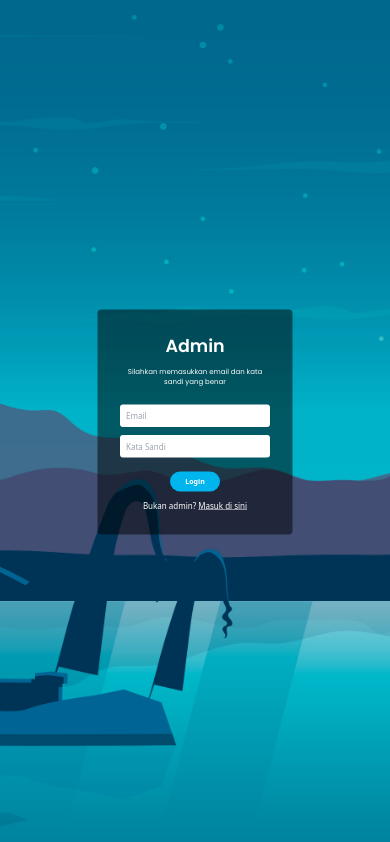
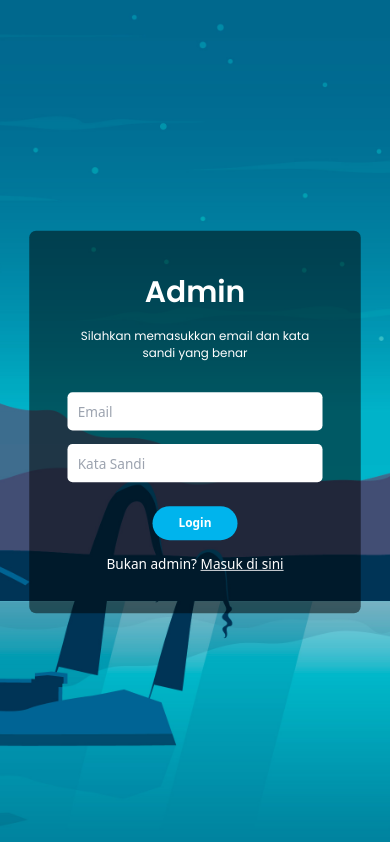
Before and after one commit to Rayzen7/Music-Player, a React (Vite) app in the folder Frontend/: page /Admin in a window 390 px wide. Built offline with nearby package versions, Linux system fonts and the light colour scheme.

Commit message:
Update LoginMain.jsx

```diff
--- a/Frontend/src/components/login/LoginMain.jsx
+++ b/Frontend/src/components/login/LoginMain.jsx
@@ -51,7 +51,7 @@ const LoginMain = () => {
 
     return (
         <div className="flex items-center justify-center w-full h-screen bg-cover bg-center bg-no-repeat" style={{ backgroundImage: `url(${background})` }}>
-            <form onSubmit={handleSubmit} className="flex flex-col items-center justify-center w-[450px] h-[450px] bg-black bg-opacity-50 rounded-lg lg:scale-100 scale-50">
+            <form onSubmit={handleSubmit} className="flex flex-col items-center justify-center w-[450px] h-[450px] bg-black bg-opacity-50 rounded-lg lg:scale-100 scale-[85%]">
                 <h1 className="text-white text-[35px] mb-4 font-poppins">Admin</h1>
                 <p className="text-white text-sm text-center mb-9 text-[15px] w-[300px] font-poppins2">Silahkan memasukkan email dan kata sandi yang benar</p>
                 <div className="flex flex-col gap-4 mb-7 text-black">
```
